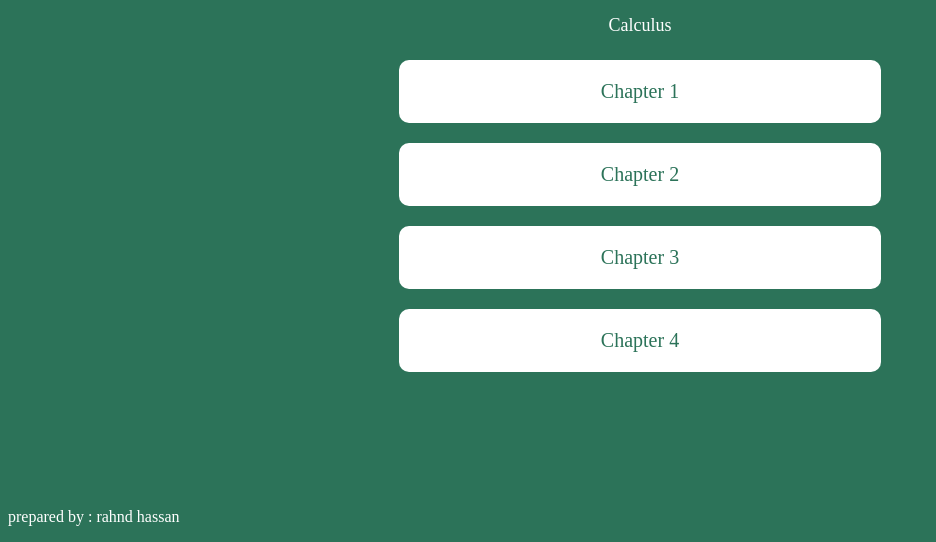
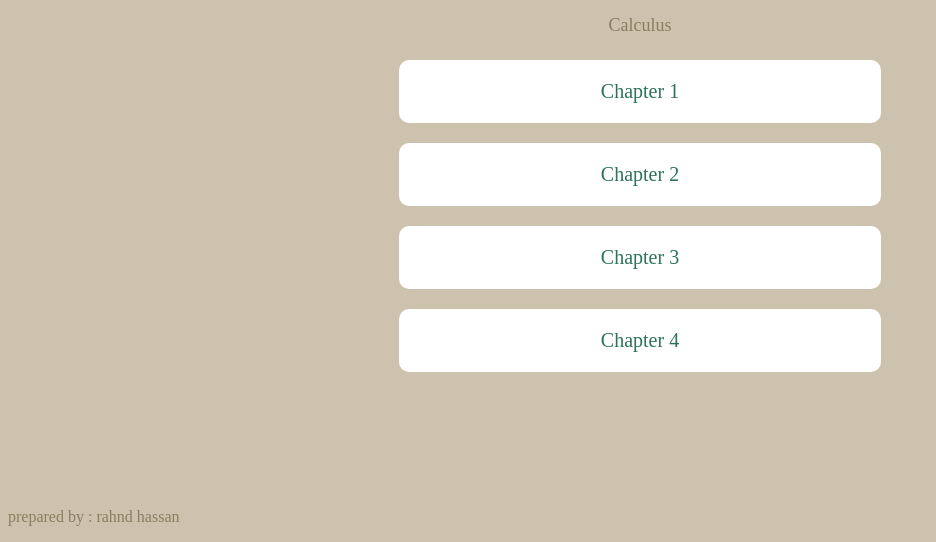
Before and after one commit to rehind/rehind, a plain HTML site: page computer_science/semster-1/calculus/clcls.html in a window 1280 px wide. Shown: the part 258-800 px from the top of the page, without its empty margins (0-936 px from the left). Drawn offline with Linux system fonts and the light colour scheme.

Commit message:
Update dgtl.css

```diff
--- a/computer_science/semster-1/dgtl/dgtl.css
+++ b/computer_science/semster-1/dgtl/dgtl.css
@@ -1,8 +1,8 @@
 body {
   margin-top: 100px;
   text-align: center;
-  color: white;
-  background-color: #2c7359;
+  color: #87805E;
+  background-color: #cdc2ae;
 }
 
 h1 {
@@ -39,7 +39,7 @@ a {
 }
 
 a:hover {
-  background-color: #e6a46e;
+  background-color: #B09B71;
   color: black;
   border-radius: 40px;
   box-shadow: 6px 6px 12px rgba(0, 0, 0, .15),
@@ -48,7 +48,7 @@ a:hover {
 }
 
 .practice:hover {
-  background-color: #0362fc;
+  background-color: #e6a46e;
   color: black;
   border-radius: 40px;
   box-shadow: 6px 6px 12px rgba(0, 0, 0, .15),
```
